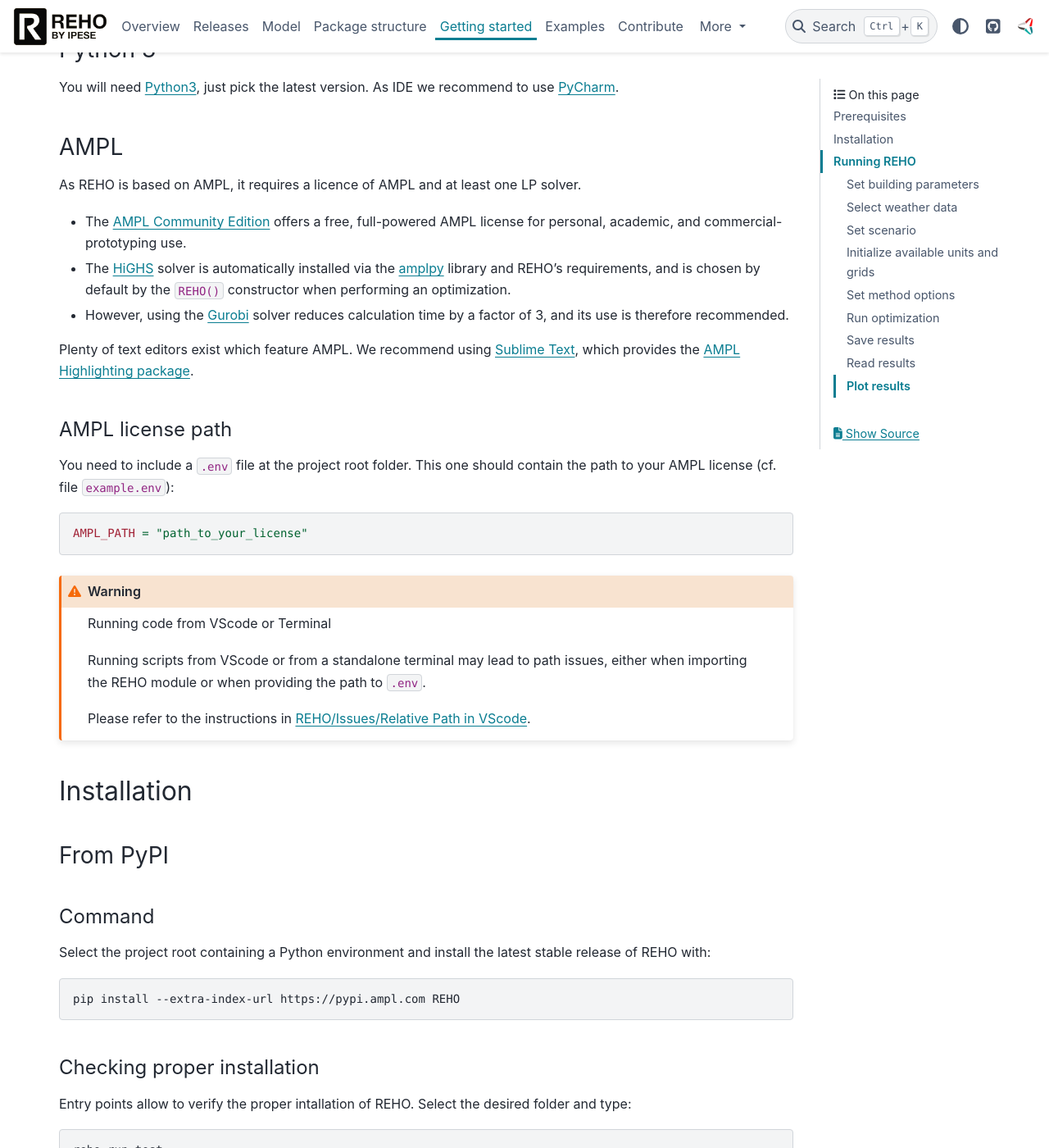
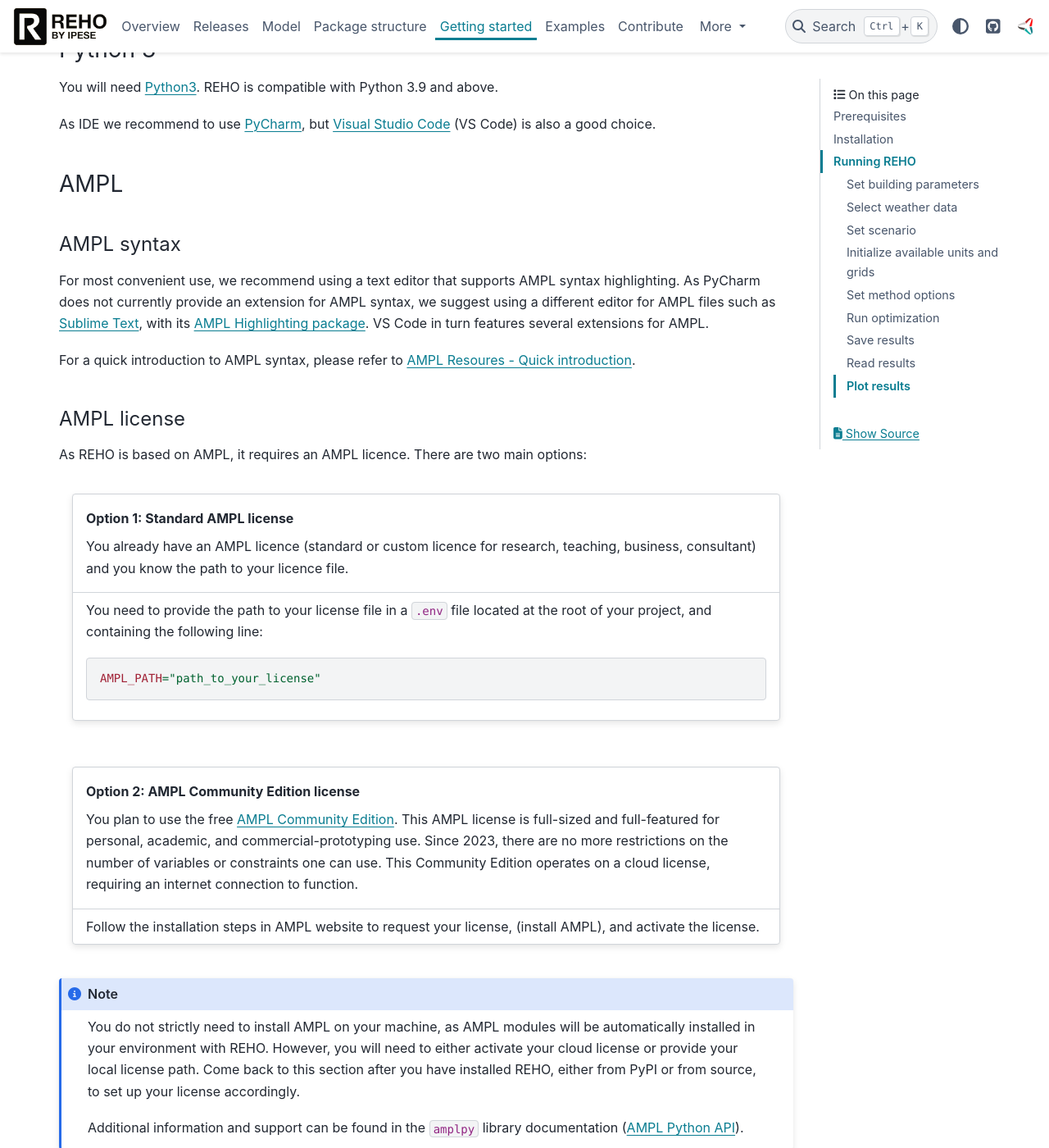
Before and after one commit to IPESE/REHO, a Sphinx documentation site: the page built from documentation/sections/5_Getting_started.rst, in a window 1280 px wide and 1400 px high, scrolled down 544 px. Shown: the whole window at 82% size. Built offline with Sphinx 7.4.7 and the PyData theme 0.15.4, drawn with Linux system fonts in a browser that asks for light colours; pages that are not in the unit, such as notebooks, are missing from menus; some of the changed text lies outside the part shown.

Commit message:
documentation (local vs cloud license)

```diff
--- a/documentation/conf.py
+++ b/documentation/conf.py
@@ -16,7 +16,7 @@ sys.path.insert(0, os.path.abspath('../'))
 project = 'REHO'
 copyright = '2021, IPESE, EPFL'
 author = 'D. Lepour, J. Loustau, C. Terrier'
-release = '1.1.0'
+release = '1.1.5'
 
 
 # -- General configuration ---------------------------------------------------
@@ -95,5 +95,6 @@ autodoc_mock_imports = [
     "sqlalchemy",
     "urllib3",
 ]
-sys.modules['sqlalchemy.dialects'] = MagicMock()
-sys.modules['sqlalchemy.exc'] = MagicMock()
+sys.modules['pyclustering.cluster.kmedoids'] = MagicMock()
+sys.modules['pyclustering.utils.metric'] = MagicMock()
+sys.modules['pyclustering.utils'] = MagicMock()
--- a/documentation/sections/5_Getting_started.rst
+++ b/documentation/sections/5_Getting_started.rst
@@ -38,34 +38,125 @@ Prerequisites
 Python 3
 ------------------
 
-You will need `Python3 <https://www.python.org/downloads/>`_, just pick the latest version.
-As IDE we recommend to use `PyCharm <https://www.jetbrains.com/pycharm/>`_.
+You will need `Python3 <https://www.python.org/downloads/>`_. REHO is compatible with Python 3.9 and above.
+
+As IDE we recommend to use `PyCharm <https://www.jetbrains.com/pycharm/>`_, but `Visual Studio Code <https://code.visualstudio.com/>`_ (VS Code) is also a good choice.
+
 
 AMPL
 ------------------
 
-As REHO is based on AMPL, it requires a licence of AMPL and at least one LP solver.
-
-- The `AMPL Community Edition <https://ampl.com/ce/>`_ offers a free, full-powered AMPL license for personal, academic, and commercial-prototyping use.
-- The `HiGHS <https://highs.dev/>`_ solver is automatically installed via the `amplpy <https://amplpy.ampl.com/en/latest/>`_ library and REHO's requirements, and is chosen by default by the ``REHO()`` constructor when performing an optimization.
-- However, using the `Gurobi <https://www.gurobi.com/>`_ solver reduces calculation time by a factor of 3, and its use is therefore recommended.
-
-Plenty of text editors exist which feature AMPL. We recommend using `Sublime Text <https://www.sublimetext.com/>`_, which provides the `AMPL Highlighting package <https://github.com/JackDunnNZ/sublime-ampl>`_.
-
-AMPL license path
+AMPL syntax
 ~~~~~~~~~~~~~~~~~~
 
-You need to include a ``.env`` file at the project root folder. This one should contain the path to your AMPL license (cf. file ``example.env``):
+For most convenient use, we recommend using a text editor that supports AMPL syntax highlighting. As PyCharm does not currently provide an extension for AMPL syntax, we suggest using a different editor for AMPL files such as `Sublime Text <https://www.sublimetext.com/>`_, with its `AMPL Highlighting package <https://github.com/JackDunnNZ/sublime-ampl>`_. VS Code in turn features several extensions for AMPL.
 
-.. code-block:: bash
+For a quick introduction to AMPL syntax, please refer to `AMPL Resoures - Quick introduction <https://dev.ampl.com/ampl/introduction.html>`_.
 
-   AMPL_PATH = "path_to_your_license"
+AMPL license
+~~~~~~~~~~~~~~~~~~
 
-.. warning:: Running code from VScode or Terminal
+As REHO is based on AMPL, it requires an AMPL licence. There are two main options:
 
-    Running scripts from VScode or from a standalone terminal may lead to path issues, either when importing the REHO module or when providing the path to ``.env``.
+.. grid::
 
-    Please refer to the instructions in `REHO/Issues/Relative Path in VScode <https://github.com/IPESE/REHO/issues/13>`_.
+    .. grid-item-card:: Option 1: Standard AMPL license
+        :padding: 3
+
+        You already have an AMPL licence (standard or custom licence for research, teaching, business, consultant) and you know the path to your licence file.
+
+        ++++++++++++++++++++++
+
+        You need to provide the path to your license file in a ``.env`` file located at the root of your project, and containing the following line:
+
+        .. code-block:: bash
+
+            AMPL_PATH="path_to_your_license"
+
+.. grid::
+
+    .. grid-item-card:: Option 2: AMPL Community Edition license
+        :padding: 3
+
+        You plan to use the free `AMPL Community Edition <https://ampl.com/ce/>`_. This AMPL license is full-sized and full-featured for personal, academic, and commercial-prototyping use. Since 2023, there are no more restrictions on the number of variables or constraints one can use. This Community Edition operates on a cloud license, requiring an internet connection to function.
+
+        ++++++++++++++++++++++
+
+        Follow the installation steps in AMPL website to request your license, (install AMPL), and activate the license.
+
+
+.. note::
+    You do not strictly need to install AMPL on your machine, as AMPL modules will be automatically installed in your environment with REHO. However, you will need to either activate your cloud license or provide your local license path. Come back to this section after you have installed REHO, either from PyPI or from source, to set up your license accordingly.
+
+    Additional information and support can be found in the ``amplpy`` library documentation (`AMPL Python API <https://amplpy.ampl.com/en/latest/>`_).
+
+
+.. warning:: Running code from VS Code or Terminal
+    Running scripts from VS Code or from a standalone terminal may lead to path issues, either when importing the REHO module or when providing the path to ``.env``.
+    Please refer to the issue raised in `REHO/Issues/Relative Path in VS Code <https://github.com/IPESE/REHO/issues/13>`_.
+
+
+
+Solver
+~~~~~~~~~~~~~~~~~~
+
+REHO requires at least one linear programming solver.
+
+The requirements already specify the installation of the `HiGHS <https://highs.dev/>`_ solver, which is chosen by default when performing an optimization.
+
+However, you have the possibility to install other open-source or licensed solvers, and specify them in the ``REHO(solver="...")`` class constructor. The `Gurobi <https://www.gurobi.com/>`_ solver works particularly well with REHO, with a calculation time reduced by a factor of 3 compared to HiGHS.
+
+Please refer to `AMPL Modules for Python <https://dev.ampl.com/ampl/python/modules.html>`_ page further insights about AMPL solvers available.
+
+
+PostgreSQL
+------------------
+
+For large-scale applications, REHO can be connected to relational database management systems. The `QBuildings database <https://ipese-web.epfl.ch/lepour/qbuildings/index.html>`_ used as a reference for the input to REHO is built with PostgreSQL.
+
+More specifically, the `psycopg2 <https://pypi.org/project/psycopg2/>`_ library is used to connect to the database and execute queries in Python. This library is already included in the REHO requirements but is known to cause some issues, as some prerequisites are frequently missing (i.e. the PostgreSQL package and Python development tools).
+
+.. note::
+    For Windows users, the binary wheel ``psycopg2-binary`` is already specified in REHO requirements so this should no longer be an issue.
+
+For Linux and Mac users, 2 options are suggested:
+
+.. grid::
+
+    .. grid-item-card:: Option 1: Install the wheel ``psycopg2-binary`` instead
+        :padding: 3
+
+        .. code-block:: bash
+
+            pip install psycopg2-binary
+
+.. grid::
+
+    .. grid-item-card:: Option 2: Install prerequisites for ``psycopg2`` from source
+        :padding: 3
+
+        .. grid:: 1 2 2 2
+            :gutter: 4
+
+            .. grid-item-card:: Linux users
+                :class-card: install-card
+                :columns: 12 12 6 6
+                :padding: 3
+
+                .. code-block:: bash
+
+                    sudo apt install python3-dev libpq-dev
+
+            .. grid-item-card:: Mac users
+                :class-card: install-card
+                :columns: 12 12 6 6
+                :padding: 3
+
+                .. code-block:: bash
+
+                    brew install postgresql
+
+        You may refer to the discussion `How to install psycopg2 with "pip" on Python? <https://stackoverflow.com/questions/5420789/how-to-install-psycopg2-with-pip-on-python/5450183#5450183>`__ for additional support.
 
 
 Installation
@@ -86,43 +177,29 @@ Select the project root containing a Python environment and install the latest s
 Checking proper installation
 ~~~~~~~~~~~~~~~~~~~~~~~~~~~~~
 
-Entry points allow to verify the proper intallation of REHO. Select the desired folder and type:
+Entry points allow to verify the proper installation of REHO:
 
 .. code-block:: bash
 
-    reho-run-test
+    reho-test-import
 
 .. code-block:: bash
 
-    reho-plot-test
-
-.. code-block:: bash
-
-    reho-examples-test
-
-
-These commands will download files from the ``reho/test/`` and ``scripts/examples/`` folders from the `repository <https://github.com/IPESE/REHO/tree/main/scripts/examples>`__, copy them locally and execute them.
-
+    reho-test-run
 
 If your installation is correct, you should:
 
 - See the results of the optimizations in the terminal.
-- See files appear in the newly created subfolders ``data/clustering/``, ``results/`` and ``figures/``.
-- Have an overview of the results in your web browser (different tabs showing figures such as below).
+- See files appear in the newly created subfolders ``data/clustering/`` and ``results/`` and ``figures/``.
+- Have an overview of a Sankey diagram in your web browser.
 
-.. figure:: ../images/sankey.png
-   :width: 1000
-   :align: center
-   :name: sankey
+.. code-block:: bash
 
-   Sankey diagram resulting from a basic REHO single-optimization.
+   reho-download-examples
 
-.. figure:: ../images/performance.png
-   :width: 1000
-   :align: center
-   :name: sankey
+This command will download files from the ``scripts/examples/`` folder from the `repository <https://github.com/IPESE/REHO/tree/main/scripts/examples>`__, and copy them locally in the working directory.
 
-   Economical performance resulting from a REHO multi-objective optimization (Pareto).
+Finally, the folder ``reho/test/`` contains several scripts written with pytest, allowing to check for REHO functionalities.
 
 From source
 ------------------
@@ -148,53 +225,17 @@ Please include a ``venv`` at the project root folder and install dependencies wi
 
    pip install -r requirements.txt
 
-.. warning::
-    The ``psycopg2`` dependency is known to cause some issues, as some prerequisites are frequently missing (i.e. the PostgreSQL library and Python development tools). For Windows users, the binary wheel ``psycopg2-binary`` is already specified in REHO's requirements so this should no longer be an issue.
-
-    For Linux and Mac users, 2 options are suggested:
-
-    1. Try to install the ``psycopg2-binary`` instead:
-
-    .. code-block:: bash
-
-        pip install psycopg2-binary
-
-    2. Install the prerequisites for building ``psycopg2`` from source:
-
-    .. grid:: 1 2 2 2
-        :gutter: 4
-
-        .. grid-item-card:: Linux users
-            :class-card: install-card
-            :columns: 12 12 6 6
-            :padding: 3
-
-            .. code-block:: bash
-
-                sudo apt install python3-dev libpq-dev
-
-        .. grid-item-card:: Mac users
-            :class-card: install-card
-            :columns: 12 12 6 6
-            :padding: 3
-
-            .. code-block:: bash
-
-                brew install postgresql
-
-    You may refer to `How to install psycopg2 with "pip" on Python? <https://stackoverflow.com/questions/5420789/how-to-install-psycopg2-with-pip-on-python/5450183#5450183>`__ for further investigations.
-
 
 Checking proper installation
 ~~~~~~~~~~~~~~~~~~~~~~~~~~~~~
 
-Run ``reho/test/test_run.py``, ``reho/test/test_plot.py`` or any of the files in ``scripts/examples/``.
+Run any of the files in ``reho/test/`` or ``scripts/examples/`` folders.
 
 If your installation is correct, each run should end with *“Process finished with exit code 0”*.
-Some files will also render some results in your web browser and open different tabs showing the outcome of your optimization.
+Some scripts will also render some results in your web browser and open different tabs showing the outcome of your optimization.
 
 .. warning::
-    In ``scripts/examples/``, the solver is explicitly defined as Gurobi to reduce calculation time. Simply remove the ``REHO(solver="gurobi")`` argument and it will by default substitute the open-source solver HiGHS.
+    In ``scripts/examples/``, the solver is always explicitly set to Gurobi to reduce calculation time. But you can simply remove the ``REHO(solver="gurobi")`` argument and the open-source solver HiGHS will be used by default instead.
 
 
 Git tracking
```
Also changed, not shown: joss/paper.md (+2 -2 lines), pyproject.toml (added, +64 -0 lines), documentation/images/performance.png (deleted), documentation/images/sankey.png (deleted), 8 other files.
